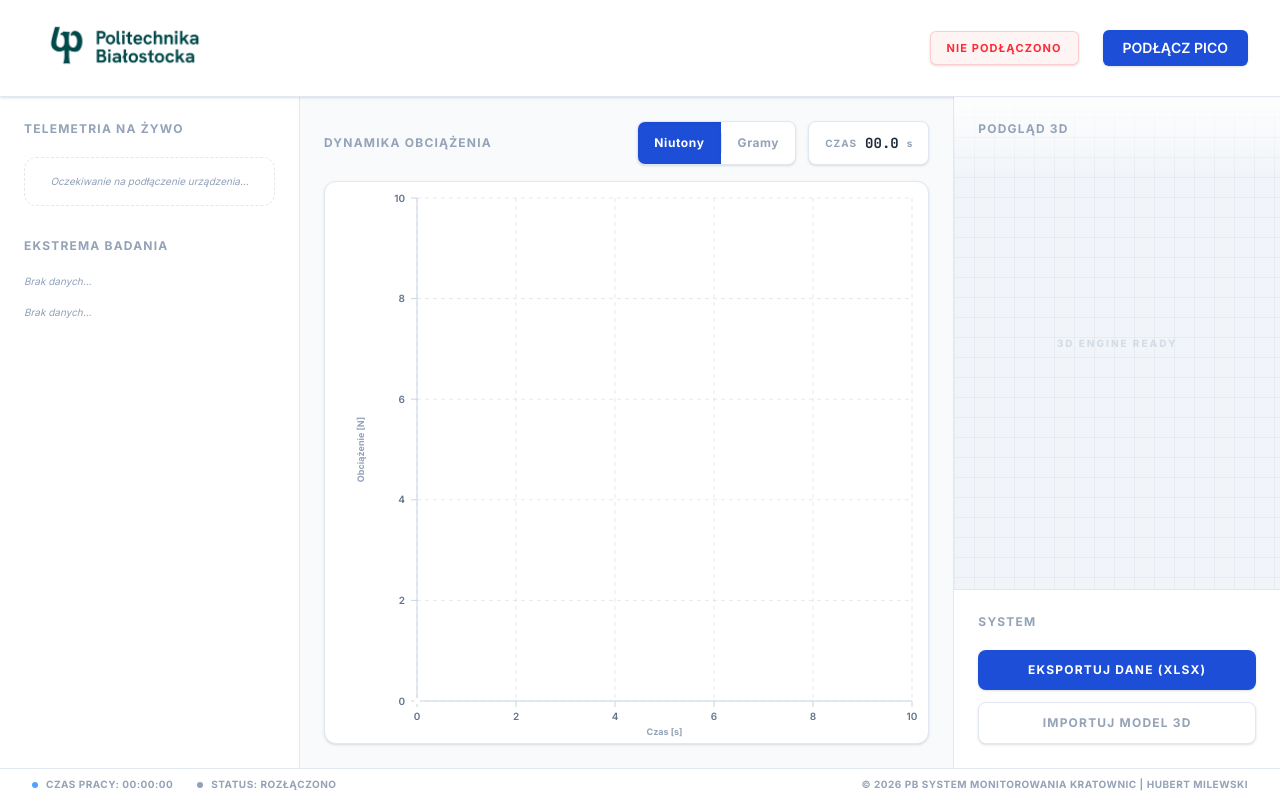
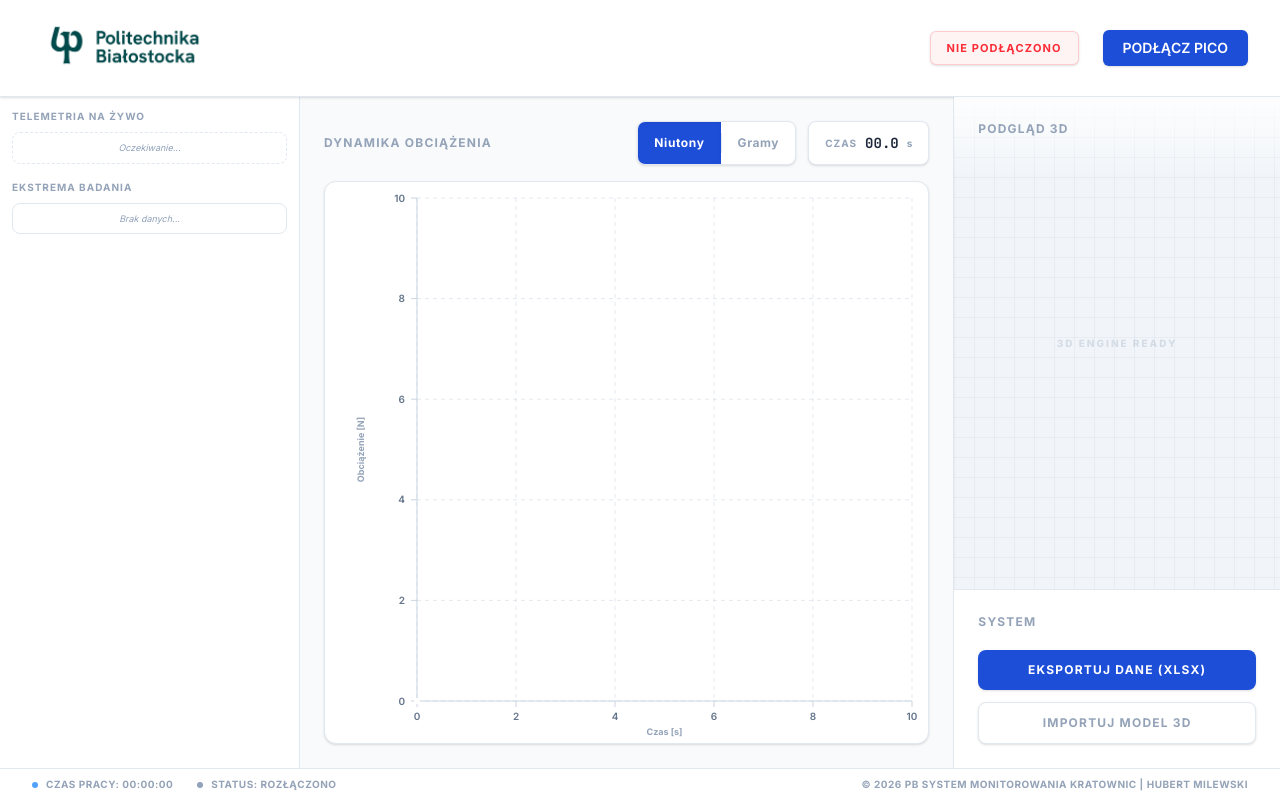
Before and after one commit to hubertmilewski/Truss-Digital-Twin, a React (Vite) app in the folder web/: page / in a window 1280 px wide. Built offline with nearby package versions, Linux system fonts and the light colour scheme.

Commit message:
feat: added esktrema for every belka

```diff
--- a/web/src/components/layout/SidebarLeft.jsx
+++ b/web/src/components/layout/SidebarLeft.jsx
@@ -2,50 +2,18 @@ import { useSensorStore } from "../../store/useSensorStore";
 import SensorCard from "../telemetry/SensorCard";
 
 function SidebarLeft() {
-  const { sensorData, extremeValues, displayUnit, sensors, isConnected } = useSensorStore();
+  const { sensorData, extremeValues, displayUnit, sensors, isConnected } =
+    useSensorStore();
 
   const isN = displayUnit === "N";
 
-  const renderExtreme = (type, data) => {
-    if (!data)
-      return (
-        <div className="text-[10px] text-slate-400 italic">Brak danych...</div>
-      );
-
-    return (
-      <div className="bg-brand-bg/50 border border-surface-border rounded-lg p-3">
-        <div className="flex justify-between items-center mb-1">
-          <span className="text-[10px] font-bold text-brand-secondary uppercase">
-            {type === "max" ? "Maksimum" : "Minimum"}
-          </span>
-          <span className="text-[10px] font-mono bg-slate-100 px-1.5 py-0.5 rounded text-slate-500">
-            Czujnik {data.sensor}
-          </span>
-        </div>
-        <div className="flex items-baseline gap-1">
-          <span
-            className={`text-lg font-bold font-mono ${type === "max" ? "text-brand-accent" : "text-emerald-600"}`}
-          >
-            {isN ? data.valueN.toFixed(2) : data.valueG.toFixed(0)}
-          </span>
-          <span className="text-[10px] font-bold text-brand-secondary uppercase">
-            {isN ? "N" : "g"}
-          </span>
-        </div>
-        <div className="text-[9px] text-slate-400 font-bold mt-1 uppercase">
-          Moment: <span className="text-brand-primary">{data.time}s</span>
-        </div>
-      </div>
-    );
-  };
-
   return (
-    <aside className="bg-surface lg:border-r border-surface-border p-3 sm:p-6 flex flex-col gap-4 sm:gap-8 overflow-y-auto">
+    <aside className="bg-surface lg:border-r border-surface-border p-3 flex flex-col gap-4 overflow-y-auto">
       <section>
-        <h3 className="text-xs uppercase font-bold text-brand-secondary mb-4 sm:mb-5 tracking-widest">
+        <h3 className="text-[10px] uppercase font-bold text-brand-secondary mb-2 tracking-widest">
           Telemetria na żywo
         </h3>
-        <div className="grid grid-cols-1 md:grid-cols-2 lg:grid-cols-1 gap-4 sm:gap-6">
+        <div className="grid grid-cols-1 gap-2">
           {sensors.length > 0 ? (
             sensors.map((sensor) => (
               <SensorCard
@@ -56,20 +24,113 @@ function SidebarLeft() {
               />
             ))
           ) : (
-            <div className="col-span-full text-[10px] text-slate-400 italic text-center py-4 border border-dashed border-surface-border rounded-xl">
-              {isConnected ? "Oczekiwanie na przesłanie pierwszych danych..." : "Oczekiwanie na podłączenie urządzenia..."}
+            <div className="col-span-full text-[9px] text-slate-400 italic text-center py-2 border border-dashed border-surface-border rounded-lg">
+              {isConnected ? "Oczekiwanie na dane..." : "Oczekiwanie..."}
             </div>
           )}
         </div>
       </section>
 
-      <section>
-        <h3 className="text-xs uppercase font-bold text-brand-secondary mb-4 sm:mb-5 tracking-widest">
+      <section className="flex-1 min-h-0 flex flex-col">
+        <h3 className="text-[10px] uppercase font-bold text-brand-secondary mb-2 tracking-widest shrink-0">
           Ekstrema Badania
         </h3>
-        <div className="grid grid-cols-1 md:grid-cols-2 lg:grid-cols-1 gap-4">
-          {renderExtreme("max", extremeValues.max)}
-          {renderExtreme("min", extremeValues.min)}
+        <div className="bg-surface border border-surface-border rounded-lg overflow-y-auto">
+          {sensors.length > 0 ? (
+            <div className="flex flex-col divide-y divide-surface-border">
+              {sensors.map((sensor) => {
+                const exts = extremeValues[sensor.id];
+                const shortLabel =
+                  sensor.label
+                    .replace("Belka", "")
+                    .replace(/[()]/g, "")
+                    .trim() || sensor.id;
+
+                return (
+                  <div
+                    key={sensor.id}
+                    className="px-3 py-3 flex items-center justify-between hover:bg-slate-50 transition-colors"
+                  >
+                    <span className="text-xs font-bold text-brand-secondary uppercase w-6 shrink-0">
+                      {shortLabel}
+                    </span>
+
+                    <div className="flex gap-3 sm:gap-4 items-center flex-1 justify-end">
+                      {/* MIN */}
+                      <div className="flex flex-col items-end w-[85px] sm:w-[95px]">
+                        {exts?.min ? (
+                          <div className="text-right leading-none">
+                            <div className="flex items-baseline justify-end">
+                              <span className="text-[10px] font-bold text-emerald-600/70 uppercase mr-1.5">
+                                Min:
+                              </span>
+                              <span className="text-sm font-bold font-mono text-emerald-600">
+                                {isN
+                                  ? exts.min.valueN.toFixed(1)
+                                  : exts.min.valueG.toFixed(0)}
+                              </span>
+                              <span className="text-[10px] font-bold text-slate-400 ml-0.5">
+                                {isN ? "N" : "g"}
+                              </span>
+                            </div>
+                            <div className="text-[10px] font-mono text-slate-400 mt-1">
+                              {exts.min.time}s
+                            </div>
+                          </div>
+                        ) : (
+                          <div className="flex items-baseline justify-end">
+                            <span className="text-[10px] font-bold text-emerald-600/70 uppercase mr-1.5">
+                              Min:
+                            </span>
+                            <span className="text-[10px] text-slate-400 italic">
+                              --
+                            </span>
+                          </div>
+                        )}
+                      </div>
+
+                      {/* MAX */}
+                      <div className="flex flex-col items-end w-[85px] sm:w-[95px]">
+                        {exts?.max ? (
+                          <div className="text-right leading-none">
+                            <div className="flex items-baseline justify-end">
+                              <span className="text-[10px] font-bold text-brand-accent/70 uppercase mr-1.5">
+                                Max:
+                              </span>
+                              <span className="text-sm font-bold font-mono text-brand-accent">
+                                {isN
+                                  ? exts.max.valueN.toFixed(1)
+                                  : exts.max.valueG.toFixed(0)}
+                              </span>
+                              <span className="text-[10px] font-bold text-slate-400 ml-0.5">
+                                {isN ? "N" : "g"}
+                              </span>
+                            </div>
+                            <div className="text-[10px] font-mono text-slate-400 mt-1">
+                              {exts.max.time}s
+                            </div>
+                          </div>
+                        ) : (
+                          <div className="flex items-baseline justify-end">
+                            <span className="text-[10px] font-bold text-brand-accent/70 uppercase mr-1.5">
+                              Max:
+                            </span>
+                            <span className="text-[10px] text-slate-400 italic">
+                              --
+                            </span>
+                          </div>
+                        )}
+                      </div>
+                    </div>
+                  </div>
+                );
+              })}
+            </div>
+          ) : (
+            <div className="text-[9px] text-slate-400 italic text-center py-2">
+              Brak danych...
+            </div>
+          )}
         </div>
       </section>
     </aside>
--- a/web/src/store/useSensorStore.js
+++ b/web/src/store/useSensorStore.js
@@ -15,10 +15,7 @@ export const useSensorStore = create((set, get) => ({
   isRecording: false,
   startTime: null,
   displayUnit: 'N',
-  extremeValues: {
-    max: null,
-    min: null,
-  },
+  extremeValues: {}, // format: { 'sensor_A': { max: { valueG, valueN, time }, min: { valueG, valueN, time } } }
   customModelUrl: null,
 
   setDisplayUnit: (unit) => set({ displayUnit: unit }),
@@ -64,21 +61,26 @@ export const useSensorStore = create((set, get) => ({
     const relativeTime = parseFloat(((currentTime - state.startTime) / 1000).toFixed(1));
 
     // Szukamy ekstremów w nowej paczce danych
-    let newMax = state.extremeValues.max;
-    let newMin = state.extremeValues.min;
+    let newExtremeValues = { ...state.extremeValues };
 
     // Przeszukujemy klucze kończące się na _g (gramy)
     Object.keys(normalizedData).forEach(key => {
       if (key.endsWith('_g')) {
-        const sensorId = key.replace('_g', '').replace('sensor_', '');
+        const fullSensorId = key.replace('_g', ''); // np. 'sensor_A'
         const valG = normalizedData[key];
         const valN = normalizedData[key.replace('_g', '_N')] || 0;
 
-        if (!newMax || valG > newMax.valueG) {
-          newMax = { valueG: valG, valueN: valN, sensor: sensorId, time: relativeTime };
+        if (!newExtremeValues[fullSensorId]) {
+          newExtremeValues[fullSensorId] = { max: null, min: null };
         }
-        if (!newMin || valG < newMin.valueG) {
-          newMin = { valueG: valG, valueN: valN, sensor: sensorId, time: relativeTime };
+
+        const currentExt = newExtremeValues[fullSensorId];
+
+        if (!currentExt.max || valG > currentExt.max.valueG) {
+          currentExt.max = { valueG: valG, valueN: valN, time: relativeTime };
+        }
+        if (!currentExt.min || valG < currentExt.min.valueG) {
+          currentExt.min = { valueG: valG, valueN: valN, time: relativeTime };
         }
       }
     });
@@ -91,7 +93,7 @@ export const useSensorStore = create((set, get) => ({
 
     return {
       sensorData: updatedSensorData,
-      extremeValues: { max: newMax, min: newMin },
+      extremeValues: newExtremeValues,
       history: [...state.history, newEntry].slice(-50000),
       ...(sensorsChanged ? { sensors: newSensors } : {})
     };
@@ -105,7 +107,7 @@ export const useSensorStore = create((set, get) => ({
       isRecording: switchingOn,
       startTime: switchingOn ? new Date().getTime() : state.startTime,
       history: switchingOn ? [] : state.history,
-      extremeValues: switchingOn ? { max: null, min: null } : state.extremeValues
+      extremeValues: switchingOn ? {} : state.extremeValues
     };
   }),
 
@@ -115,7 +117,7 @@ export const useSensorStore = create((set, get) => ({
     history: [],
     startTime: null,
     isRecording: false,
-    extremeValues: { max: null, min: null }
+    extremeValues: {}
   }),
   setIsConnected: (status) => set({
     isConnected: status,
```
